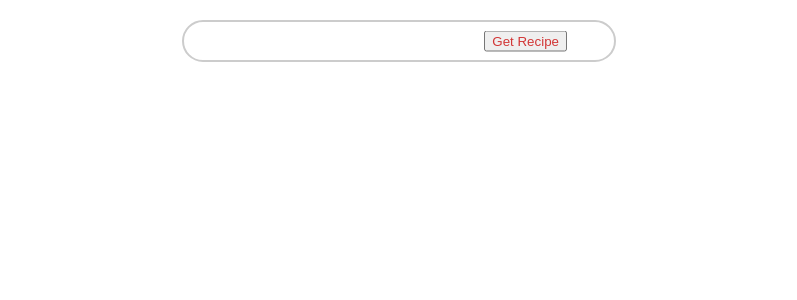
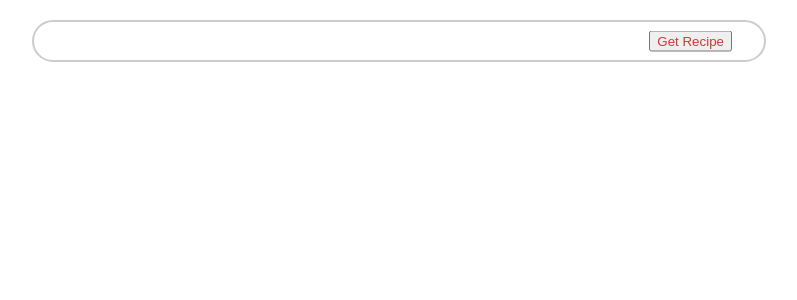
Before and after one commit to CJBangert/Recipe-Cleaner, an Angular app: page / in a window 1280 px wide. Shown: the top 300 px of the page, without its empty margins (258-1055 px from the left). Built offline with nearby package versions, Linux system fonts and the light colour scheme.

Commit message:
lengthen search bar

```diff
--- a/src/app/url-input/url-input.component.scss
+++ b/src/app/url-input/url-input.component.scss
@@ -1,6 +1,6 @@
 .input-bar {
     width: 100%;
-    max-width: 400px;
+    max-width: 700px;
     margin: 20px auto;
     position: relative;
 
@@ -22,7 +22,7 @@
     .icon {
       position: absolute;
       top: 50%;
-      right: 15px;
+      right: 0px;
       transform: translateY(-50%);
       text-emphasis-color: black;
       color: #d23636;
```
